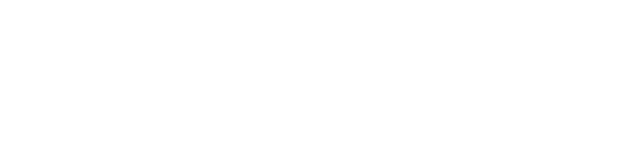
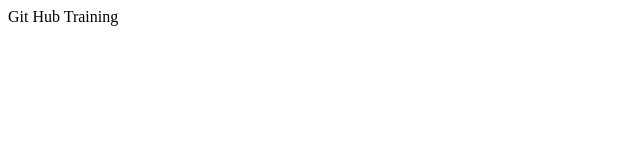
Before and after one commit to bobcahill/example-start, a plain HTML site: page index.html in a window 1280 px wide. Shown: the whole page, without its empty margins (0-640 px from the left). Drawn offline with Linux system fonts and the light colour scheme.

Commit message:
Git Hub Web Flow Changes

```diff
--- a/index.html
+++ b/index.html
@@ -3,6 +3,6 @@
 		<title>Git Hub</title>
 	</head>
 	<body>
-
+		<p>Git Hub Training</p>
 	</body>
 </html>
```
